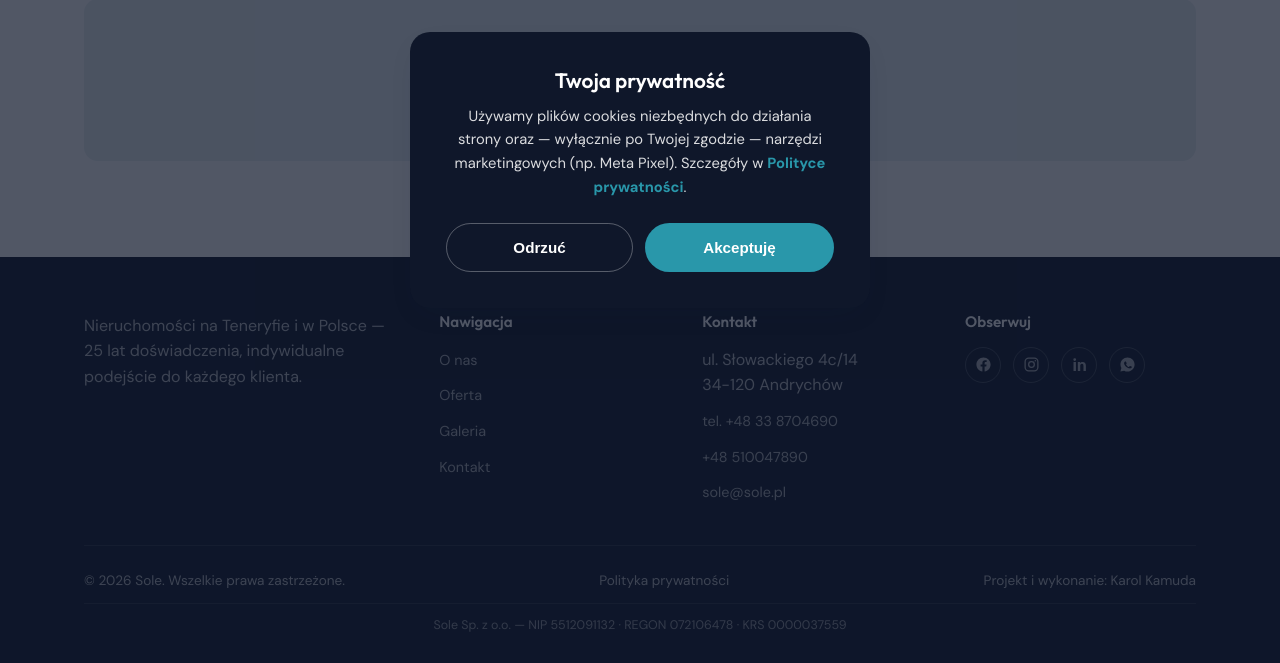
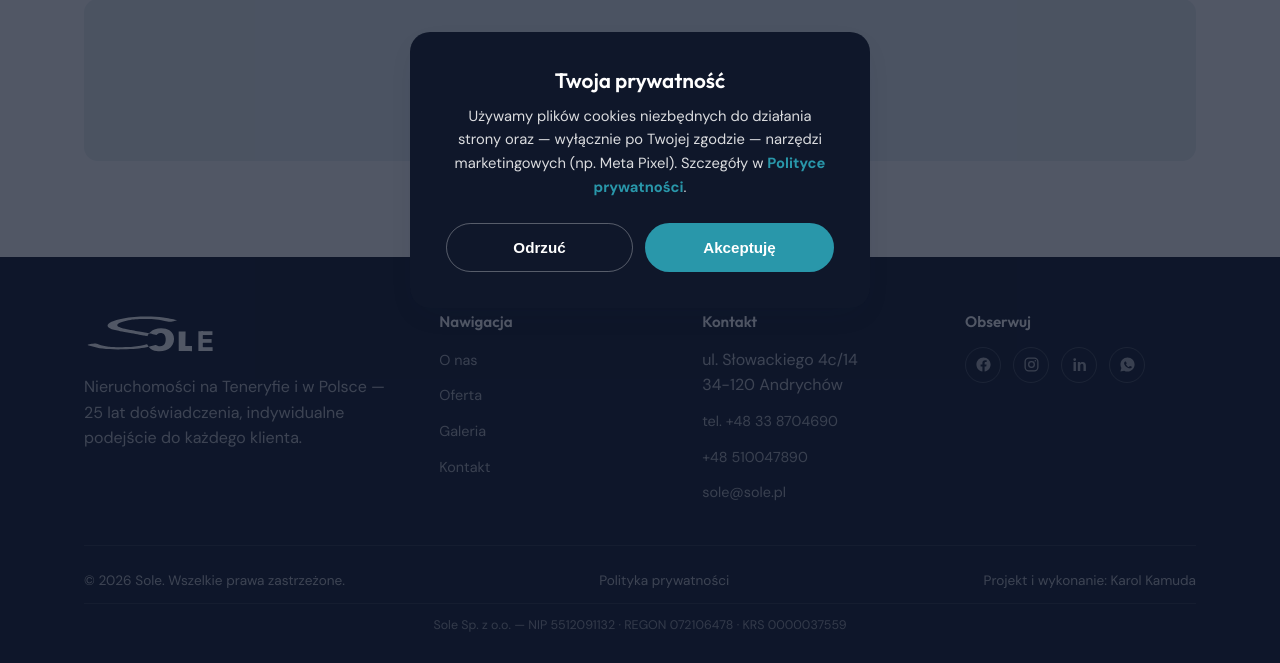
Before and after one commit to karolkamuda89-ux/sole.pl, a Django app: page /oferta/polska/ in a window 1280 px wide. Shown: the part 384-1047 px from the top of the page. Run offline with Django 5.2, Linux system fonts and the light colour scheme; data that the repository does not hold is empty.

Commit message:
Dodaj logo w stopce ponownie, ale bez teal-owej pigulki
Sam biale logo (ten sam SVG co w naglowku) bezposrednio na granatowym
tle stopki, zamiast wersji z teal-owym tlem jak przy przycisku Kontakt -
to ostatnie bylo zbedne wizualnie w tym miejscu (patrz poprzedni commit).

```diff
--- a/core/static/core/css/style.css
+++ b/core/static/core/css/style.css
@@ -222,6 +222,14 @@ section {
   height: 42px;
   width: auto;
   display: block;
+}
+
+/* Logo w stopce — ten sam SVG co w nagłówku (.brand-logo), ale BEZ
+   teal-owej pigułki (.brand) — samo białe logo na granatowym tle
+   stopki wystarczy, dodatkowe tło tylko dublowałoby akcent koloru. */
+.footer-brand {
+  display: inline-block;
+  margin-bottom: 12px;
 }
 
 .nav-links {
--- a/core/templates/core/base.html
+++ b/core/templates/core/base.html
@@ -70,6 +70,9 @@
     <div class="container">
       <div class="footer-top">
         <div class="footer-col">
+          <a href="{% url 'core:home' %}" class="footer-brand" aria-label="Sole — strona główna">
+            {% include "core/_brand_logo.html" %}
+          </a>
           <p>Nieruchomości na Teneryfie i w Polsce — 25 lat doświadczenia, indywidualne podejście do każdego klienta.</p>
         </div>
 
```
